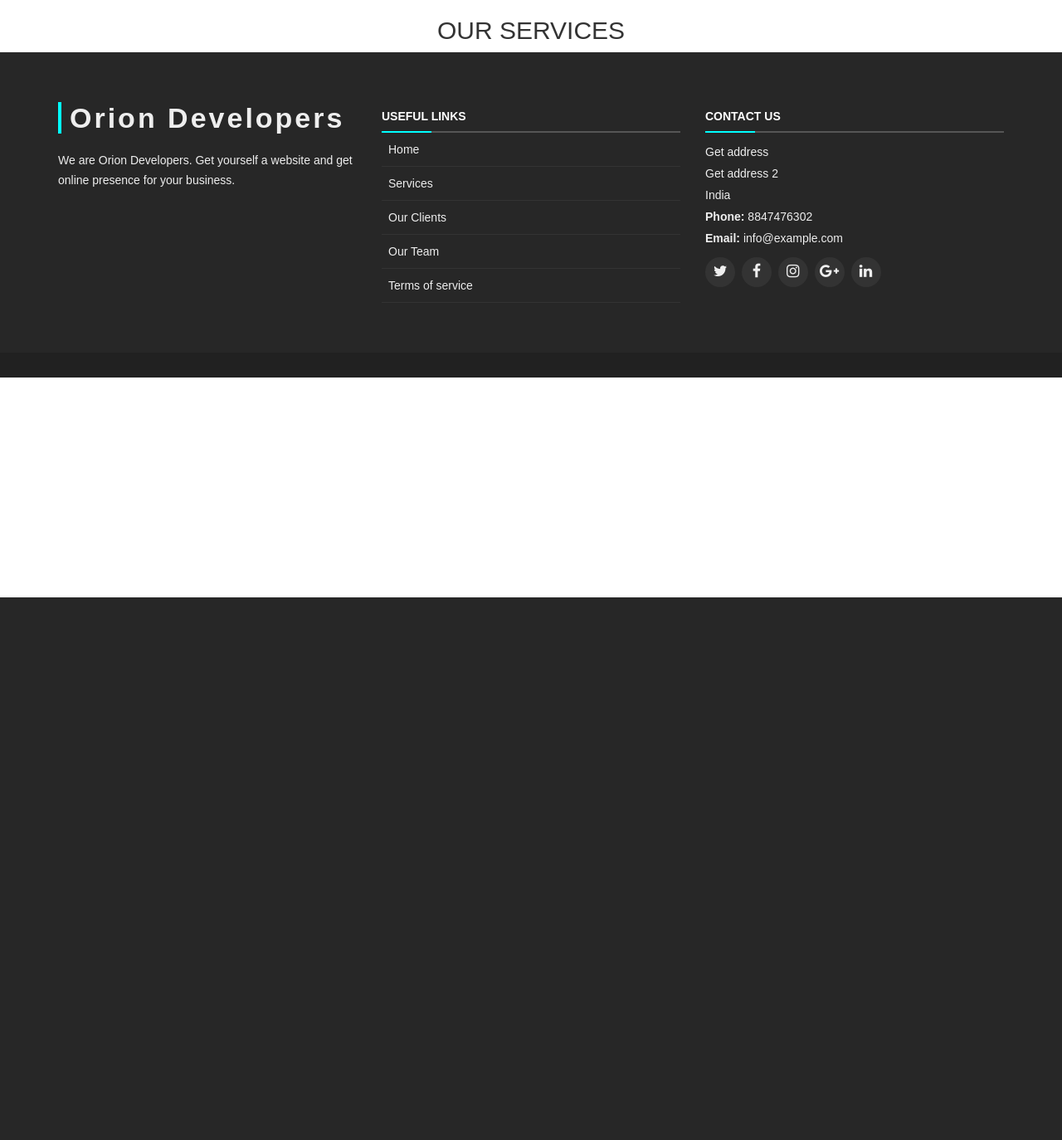
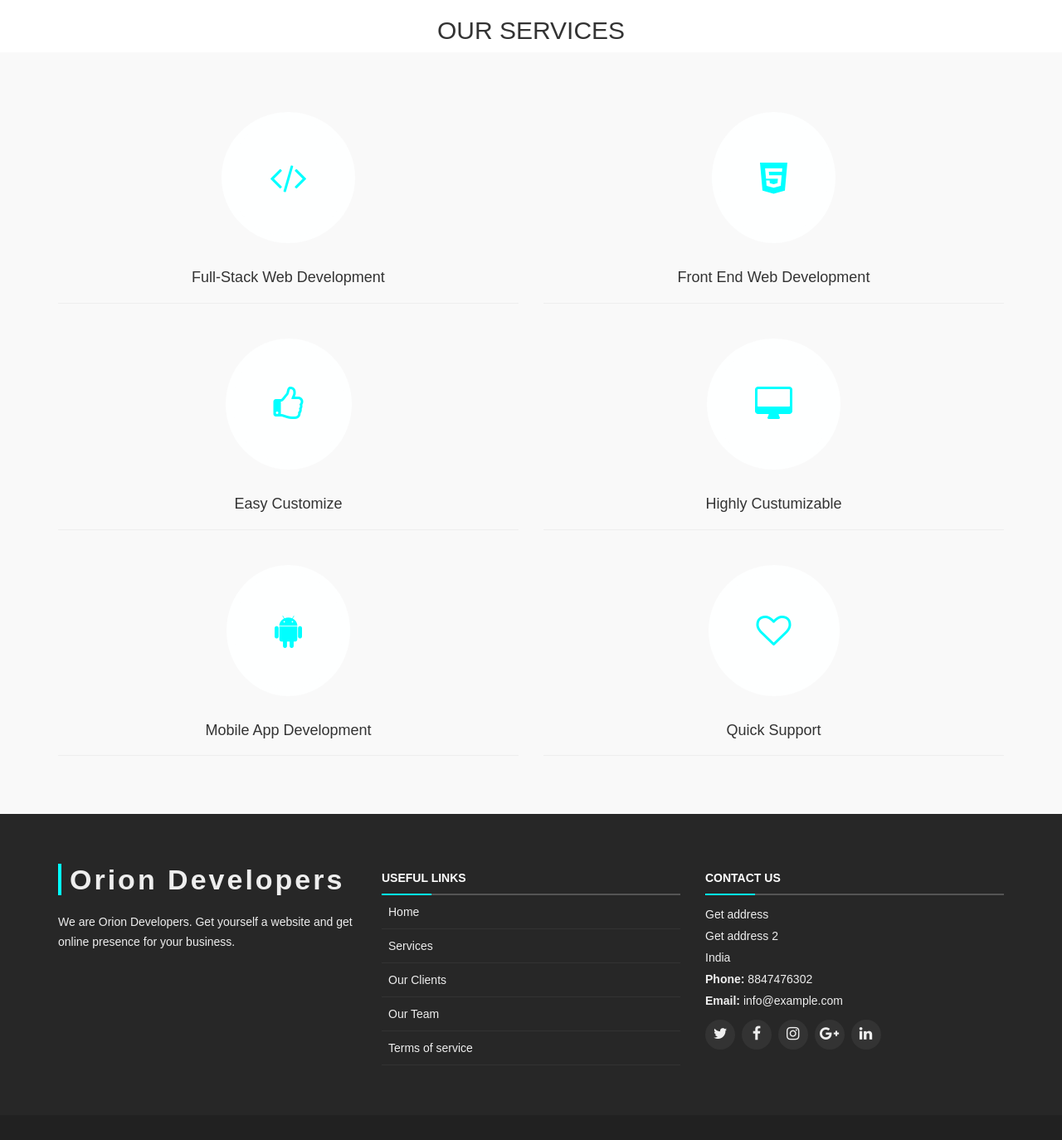
Before and after one commit to Vivekasr/OrionDev-Website, a Django app: page /services/ in a window 1280 px wide. Shown: the part 80-1454 px from the top of the page at 83% size. Before the commit the page ends 800 px from the top, so only its background shows below. Run offline with Django 3.2, Linux system fonts and the light colour scheme; some libraries are stand-ins or nearby versions; some web fonts are replaced.

Commit message:
services
services html page content added

```diff
--- a/OrionDev/services/templates/services.html
+++ b/OrionDev/services/templates/services.html
@@ -10,4 +10,83 @@
   <h2 class="margin">OUR SERVICES</h2>
 </div>
 
+<div class="our-services">
+  <div class="container">
+    <div class="row">
+      <div class="col-md-6">
+        <div class="wow bounceIn" data-wow-offset="0" data-wow-delay="0.4s">
+          <div class="services">
+            <div class="icons">
+              <i class="fa fa-code fa-3x"></i>
+            </div>
+            <h4>Full-Stack Web Development</h4>
+          </div>
+        </div>
+        <hr>
+      </div>
+
+      <div class="col-md-6">
+        <div class="wow bounceIn" data-wow-offset="0" data-wow-delay="0.8s">
+          <div class="services">
+            <div class="icons">
+              <i class="fa fa-html5 fa-3x"></i>
+            </div>
+            <h4>Front End Web Development</h4>
+          </div>
+        </div>
+        <hr>
+      </div>
+
+      <div class="col-md-6">
+        <div class="wow bounceIn" data-wow-offset="0" data-wow-delay="0.4s">
+          <div class="services">
+            <div class="icons">
+              <i class="fa fa-thumbs-o-up fa-3x"></i>
+            </div>
+            <h4>Easy Customize</h4>
+          </div>
+        </div>
+        <hr>
+      </div>
+      <div class="col-md-6">
+        <div class="wow bounceIn" data-wow-offset="0" data-wow-delay="0.8s">
+          <div class="services">
+            <div class="icons">
+              <i class="fa fa-desktop fa-3x"></i>
+            </div>
+            <h4>Highly Custumizable</h4>
+          </div>
+        </div>
+        <hr>
+      </div>
+
+      <div class="col-md-6">
+        <div class="wow bounceIn" data-wow-offset="0" data-wow-delay="0.8s">
+          <div class="services">
+            <div class="icons">
+              <i class="fa fa-android fa-3x"></i>
+            </div>
+            <h4>Mobile App Development</h4>
+          </div>
+        </div>
+        <hr>
+      </div>
+
+      <div class="col-md-6">
+        <div class="wow bounceIn" data-wow-offset="0" data-wow-delay="0.8s">
+          <div class="services">
+            <div class="icons">
+              <i class="fa fa-heart-o fa-3x"></i>
+            </div>
+            <h4>Quick Support</h4>
+          </div>
+        </div>
+        <hr>
+      </div>
+
+    </div>
+  </div>
+</div>
+
+
 {% endblock %}
--- a/OrionDev/static/css/style.css
+++ b/OrionDev/static/css/style.css
@@ -1,4 +1,4 @@
-#myNavbar, .home_body, .margin, #about, #services, #clients {
+#myNavbar, .home_body, .margin, #about, #services, #clients, #team, .our-services {
   font-family: 'Francois One', sans-serif;
 }
 .navbar {
@@ -353,3 +432,38 @@
 #footer .footer-top .footer-contact p {
   line-height: 26px;
 }
+
+/*===========================
+  Services page
+============================ */
+
+.our-services {
+	padding-top:50px;
+	padding-bottom:50px;
+	background-color:#f9f9f9;
+}
+.services  {
+	text-align:center;
+}
+.services p {
+	margin-bottom:30px;
+	margin-top:30px;
+	color:#090909;
+}
+.icons i {
+	padding:50px;
+	border-radius:50%;
+	color:#00ffff;
+	background-color:#feffff;
+	border-color:#ccc;
+	margin-top:30px;
+	margin-bottom:30px;
+	box-shadow: 0 0 0 8px rgba(254,255,255,1);
+	-webkit-transition: background 0.2s, color 0.2s;
+	-moz-transition: background 0.2s, color 0.2s;
+	transition: background 0.2s, color 0.2s;
+}
+.icons i:hover {
+	background-color:#00ffff;
+	color: #feffff;
+}
```
Also changed, not shown: other parts of OrionDev/static/css/style.css (+80 -1 lines), OrionDev/Home/templates/home.html (+37 -3 lines).
